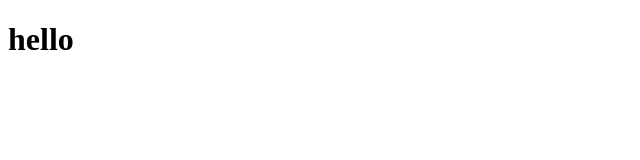
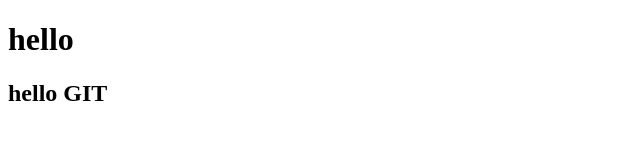
Before and after one commit to Fed-dmitriy/git_test, a plain HTML site: page index.html in a window 1280 px wide. Shown: the whole page, without its empty margins (0-640 px from the left). Drawn offline with Linux system fonts and the light colour scheme.

Commit message:
h2_was_added

```diff
--- a/index.html
+++ b/index.html
@@ -6,5 +6,6 @@
 </head>
 <body>
 	<h1>hello</h1>
+	<h2>hello GIT</h2>
 </body>
 </html>
```
Also changed, not shown: 1 other file.
